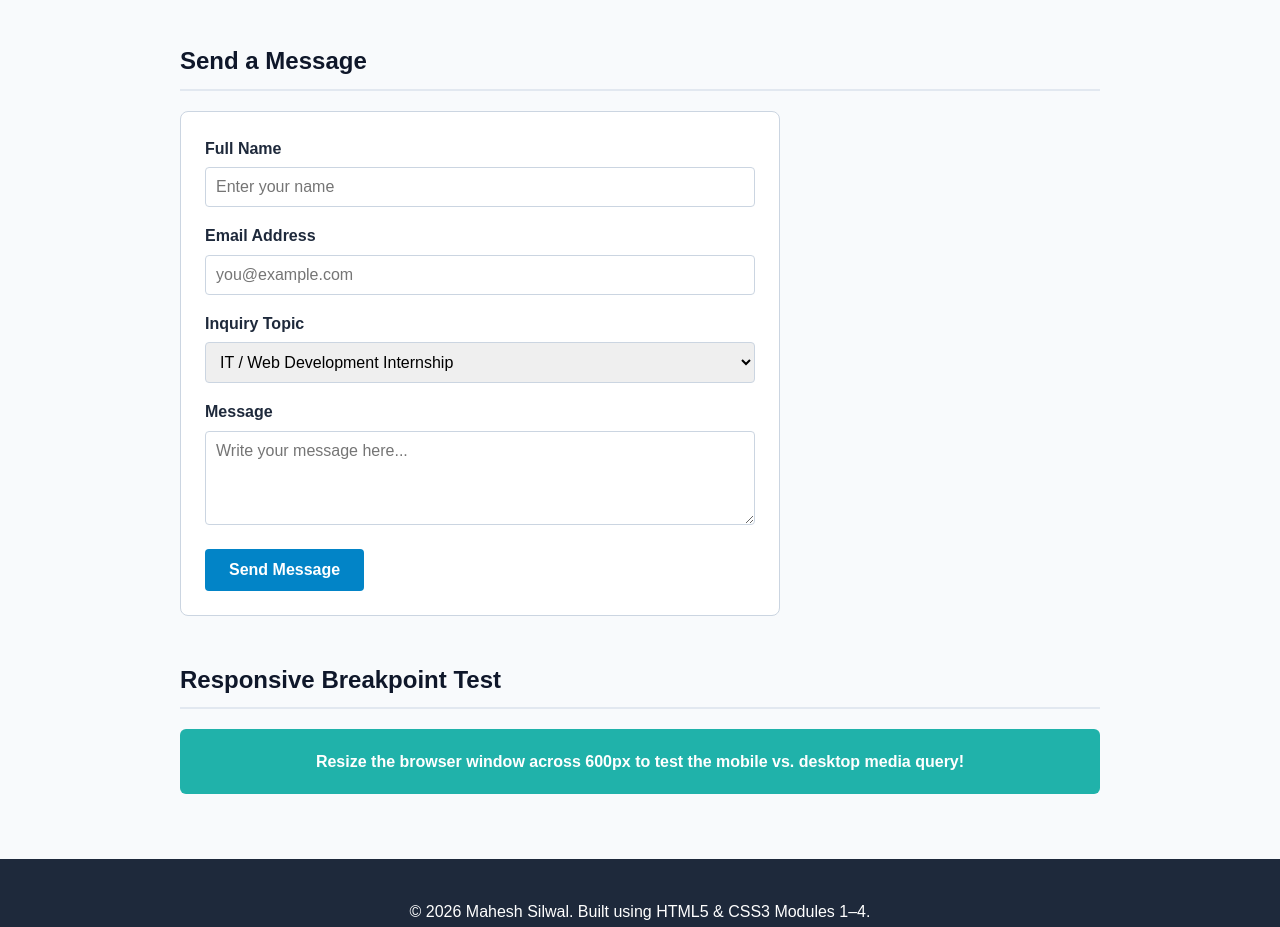
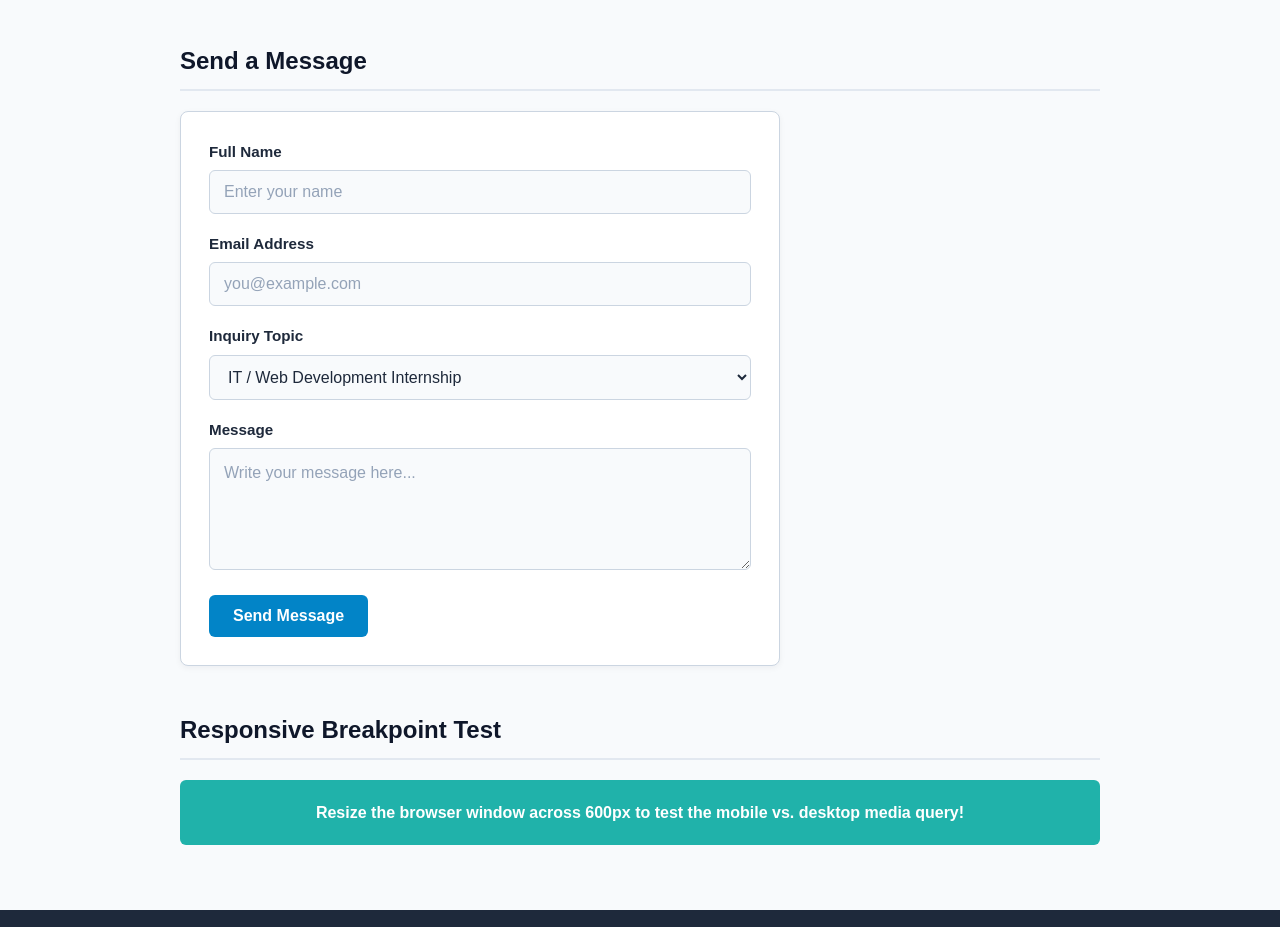
Before and after one commit to mahesh00431/website_dev_course_autumn_2026, a plain HTML site: page WS00/index.html in a window 1280 px wide. Shown: the part 1703-2630 px from the top of the page. Drawn offline with Linux system fonts and the light colour scheme.

Commit message:
Enhance profile card and contact form styles for improved layout and usability

```diff
--- a/WS00/styles.css
+++ b/WS00/styles.css
@@ -100,11 +100,12 @@ h2 {
 }
 
 .profile-card img {
-  max-width: 100%;
-  height: auto;
+  width: 100%;
+  aspect-ratio: 4 / 3;       /* Forces a consistent 4:3 shape (use 1 / 1 for square) */
+  object-fit: cover;         /* Crops cleanly to fill the box without distortion */
+  object-position: center top; /* Keeps faces/heads centered near the top */
   border-radius: 6px;
   display: block;
-  margin: 0 auto;
 }
 
 .profile-card figcaption {
@@ -183,57 +184,99 @@ tbody tr:nth-child(even) {
 }
 
 /* Module 2 & 3: Contact Form Styling */
+/* Module 2 & 3: Polished Contact Form & Text Boxes */
 .contact-form {
-  background-color: white;
+  background-color: #ffffff;
   border: 1px solid var(--border-color);
   border-radius: 8px;
-  padding: 24px;
+  padding: 28px;
   max-width: 600px;
+  box-shadow: 0 2px 6px rgba(15, 23, 42, 0.05);
 }
 
 .form-group {
-  margin-bottom: 16px;
+  margin-bottom: 18px;
 }
 
 .form-group label {
   display: block;
   font-weight: bold;
+  font-size: 0.95rem;
+  color: var(--primary-dark);
   margin-bottom: 6px;
 }
 
-.form-group input,
+/* Text Boxes, Dropdown & Textarea */
+.form-group input[type="text"],
+.form-group input[type="email"],
 .form-group select,
 .form-group textarea {
   width: 100%;
-  padding: 10px;
-  border: 1px solid var(--border-color);
-  border-radius: 4px;
+  padding: 12px 14px;
   font-family: inherit;
   font-size: 1rem;
+  color: var(--text-main);
+  background-color: #f8fafc;
+  border: 1.5px solid var(--border-color);
+  border-radius: 6px;
+  transition: border-color 0.2s ease, background-color 0.2s ease, box-shadow 0.2s ease;
 }
 
-.form-group input:focus,
+/* Placeholder Text Styling */
+.form-group input::placeholder,
+.form-group textarea::placeholder {
+  color: #94a3b8;
+  opacity: 1;
+}
+
+/* Hover State */
+.form-group input[type="text"]:hover,
+.form-group input[type="email"]:hover,
+.form-group select:hover,
+.form-group textarea:hover {
+  border-color: #94a3b8;
+  background-color: #ffffff;
+}
+
+/* Keyboard & Click Focus State (Accessibility Best Practice) */
+.form-group input[type="text"]:focus,
+.form-group input[type="email"]:focus,
 .form-group select:focus,
 .form-group textarea:focus {
-  outline: 2px solid var(--accent-blue);
+  outline: none;
+  background-color: #ffffff;
   border-color: var(--accent-blue);
+  box-shadow: 0 0 0 3px rgba(2, 132, 199, 0.2);
 }
 
+/* Prevent horizontal stretching on the textarea */
+.form-group textarea {
+  resize: vertical;
+  min-height: 110px;
+  line-height: 1.5;
+}
+
+/* Submit Button */
 .btn-submit {
+  display: inline-block;
   background-color: var(--accent-blue);
-  color: white;
+  color: #ffffff;
   border: none;
   padding: 12px 24px;
   font-size: 1rem;
   font-weight: bold;
-  border-radius: 4px;
+  border-radius: 6px;
   cursor: pointer;
+  transition: background-color 0.2s ease, transform 0.1s ease;
 }
 
 .btn-submit:hover {
   background-color: #0369a1;
 }
 
+.btn-submit:active {
+  transform: translateY(1px);
+}
 /* Workshop 4 (Task 4): Media Queries */
 .responsive-box {
   padding: 20px;
```
